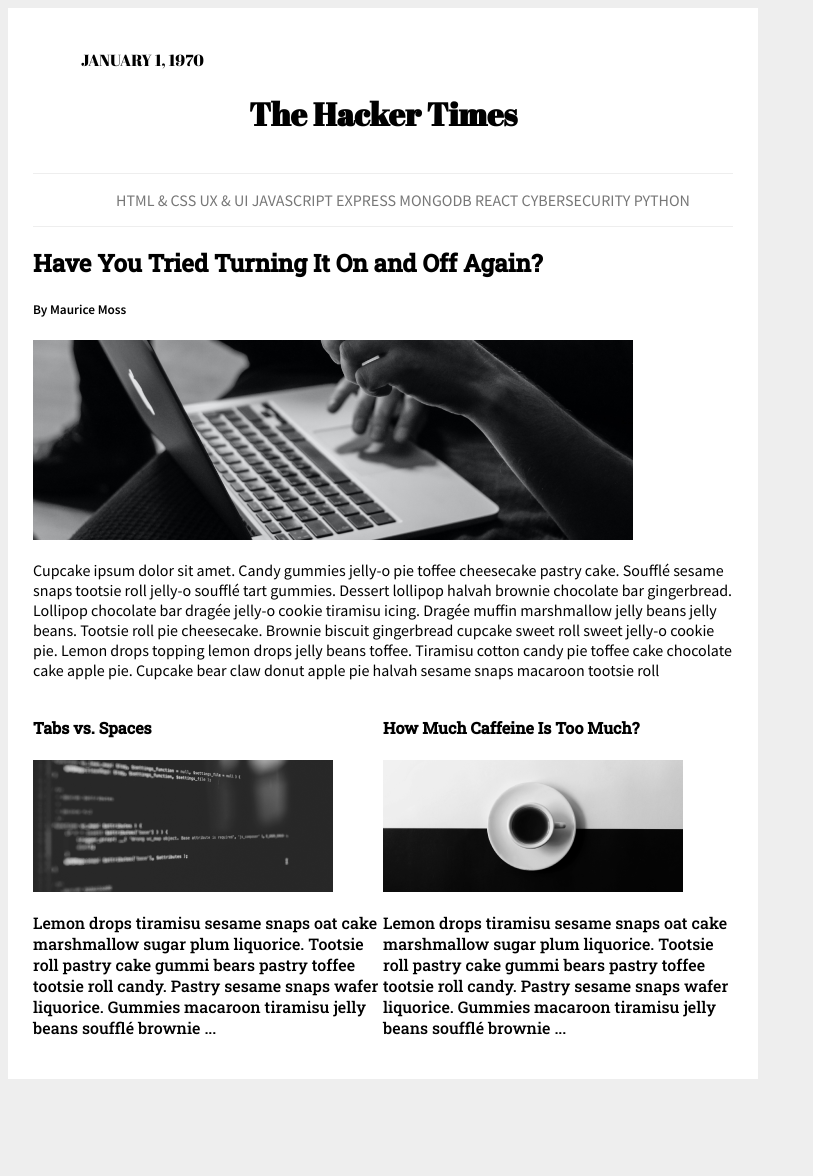
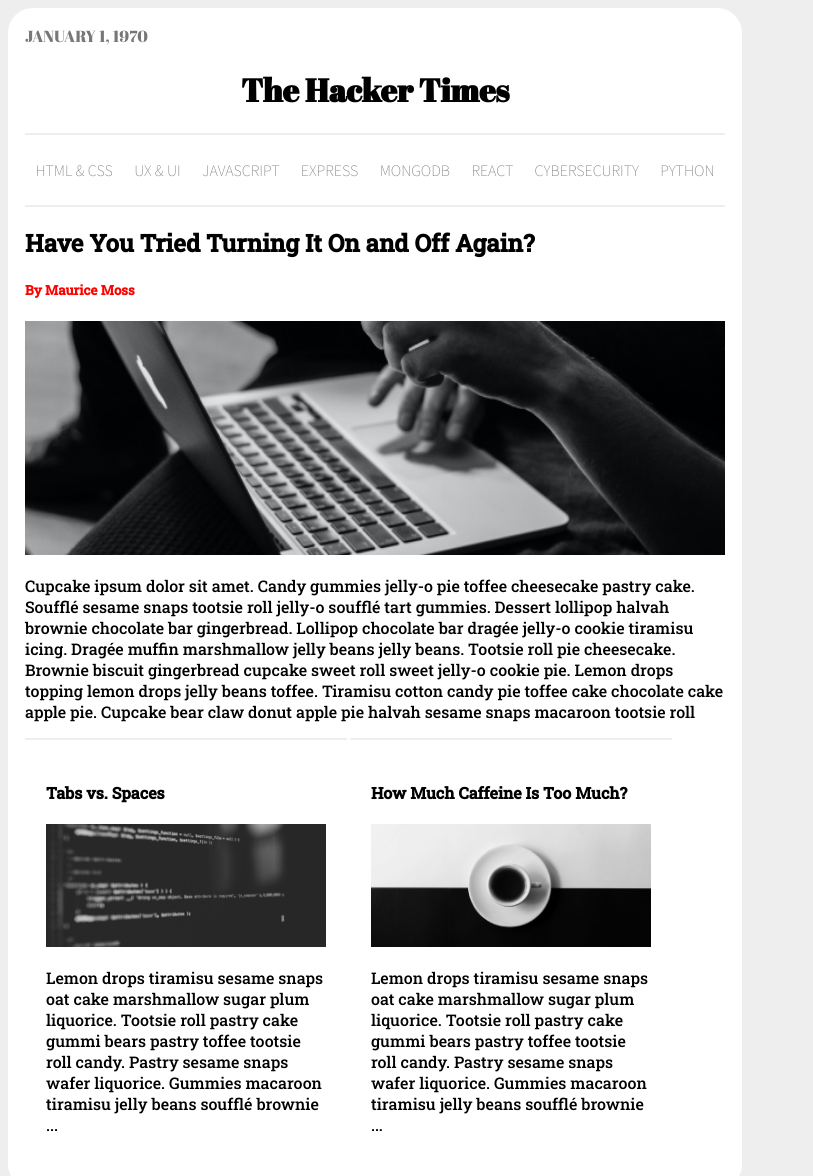
Before and after one commit to aaboothe/CSS-The-Hacker-Times-Part-I, a plain HTML site: page CSS-The-Hacker-Times-Part-1/index.html in a window 1280 px wide. Shown: the top 1176 px of the page, without its empty margins (0-813 px from the left). Before the commit the page ends 1087 px from the top, so only its background shows below. Drawn offline with Linux system fonts and the light colour scheme.

Commit message:
Update style.css

```diff
--- a/CSS-The-Hacker-Times-Part-1/style.css
+++ b/CSS-The-Hacker-Times-Part-1/style.css
@@ -1,60 +1,68 @@
 @import url('https://fonts.googleapis.com/css2?family=Abril+Fatface&family=Roboto+Slab:wght@500&family=Source+Sans+Pro:wght@200;400;600&display=swap');
-
+body{
+    align-self: start;
+    background: #eee;
+    font-family: Source Sans Pro, Abril Fatface, Roboto Slab;
+    font-weight: 200;
+}
 .newspaper-container{
+    width: 700px;
+    border: 2px solid white;
+    border-radius: 25px;
+    box-shadow: #ddd;
+    padding: 15px;
+    margin: 0%;
     background-color: white;
-    box-shadow: #ddd;
-    padding: 25px;
-    width: 700px;
-    border-radius: 5px #eee;
+    color: black;
+    text-align: left;
+    font-family: Abril Fatface;
 }
-
-header{
-    font-family: Abril Fatface;
-    font-style: 5em;
-    padding: 1em 3em;
-    background-color: white;
+div.date{
+    color: #777;
+    font-weight: lighter;
 }
-
-header.date{
-    margin-left: 0em;
-    text-align: left;
-    font-family: abril Fatface;
-    font-style: none;
-    background-color: white;
-    padding-left: none;
-}
-h1{
-    text-align: center;
+header h1{
+text-align: center;
 }
 nav{
-    border-top: 0.5px solid #eee;
-    border-bottom: 0.5px solid #eee;
+    margin: 0%;
+    padding:0%;
+    border-top: 2px solid #eee;
+    border-bottom: 2px solid #eee;
     text-align: center;
     font-family: source sans pro;
     margin-left: 0em;
 }
+ul{
+    padding: 0%;
+}
 li{
+    color: #777;
+    padding:0.1%;
+    margin:0.1%;
+    list-style-type: none;
+    text-decoration: none;
     display: inline-block;
-    list-style-type: none;
-    margin-left: 0em;
-    color: #777;
+    padding: 1.2%;
 }
-nav a{
-    color:#777;
-    text-decoration: none;
-    margin-left: 0em;
+main{
+    font-family: Roboto Slab;
+    width: 100%;
 }
-
-body {
-    font-family: source sans pro;
-    background-color: #eee;
+img#main{
+    width: 100%;
+    object-fit: contain;
 }
-
-main h2{
-    font-family: roboto slab;
+main h5{
+    color: red;
 }
-
-.more-articles{
-    font-family: roboto slab;
-    display: flex;
+img{
+width: 100%;
 }
+section{
+    border-top: 2px solid #eee;
+    display: inline-block;
+    width: 40%;
+    font-family: Roboto Slab;
+    padding: 3%;
+}
```
